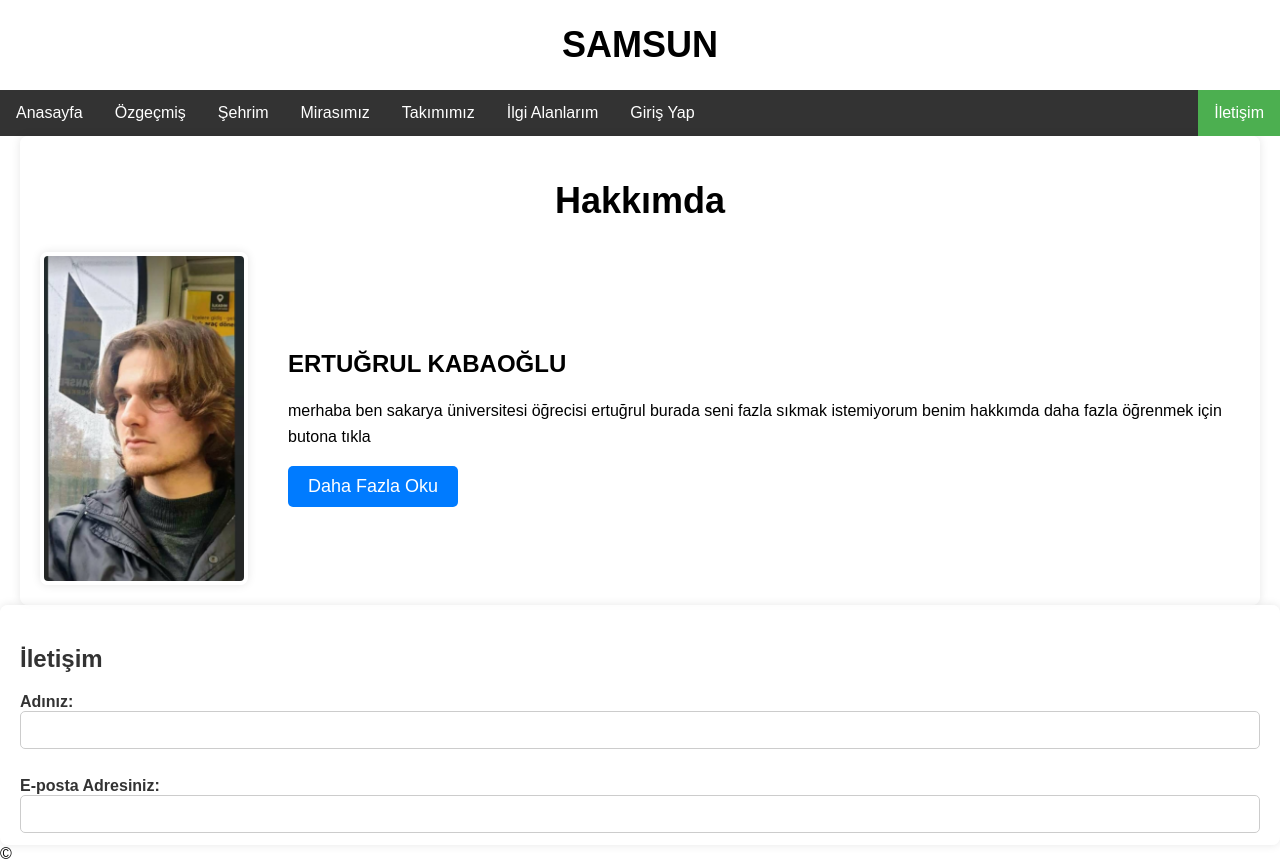
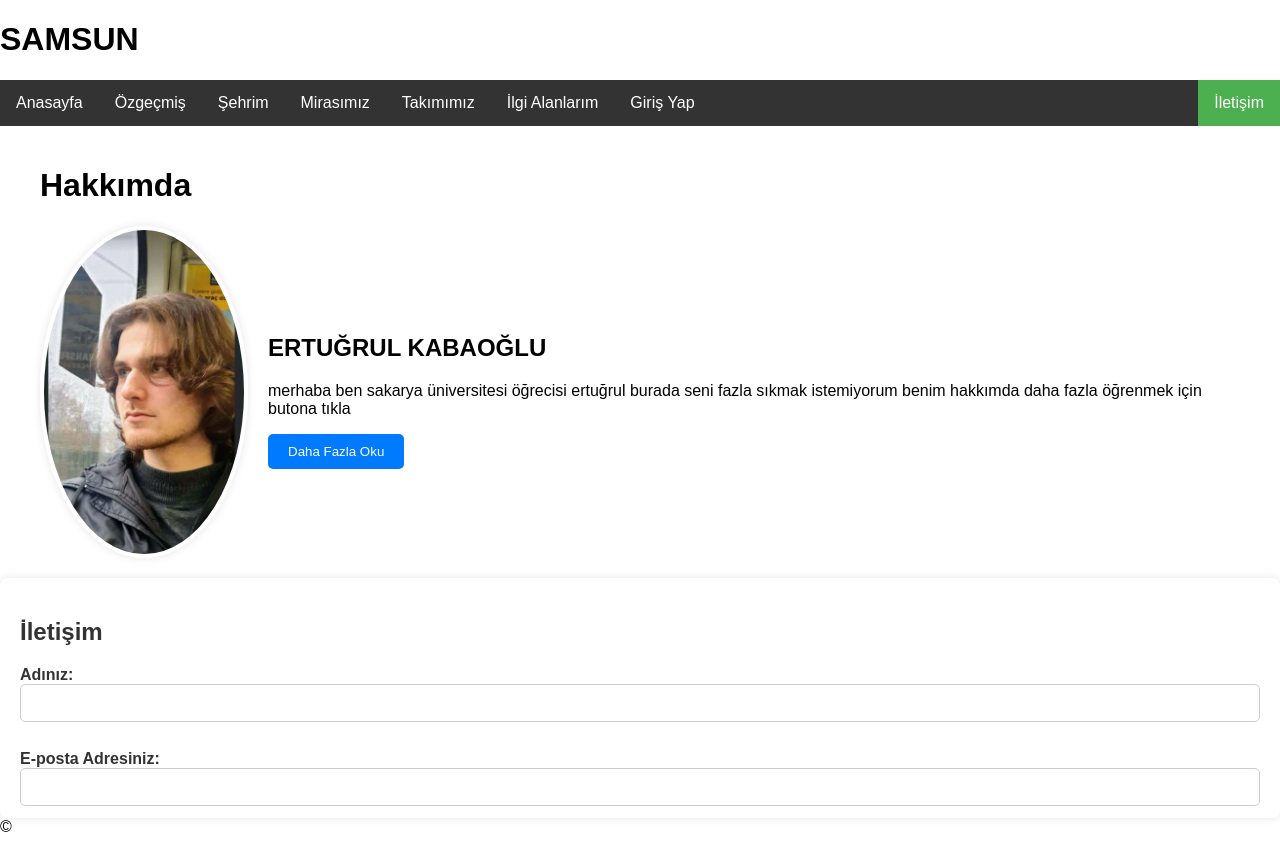
Before and after one commit to Wujin0/Sakarya-niversitesi-Web-teknolojileri, a PHP site: page / in a window 1280 px wide. After the commit the page ends 832 px from the top, so only its background shows below. Run offline with PHP 8.4, Linux system fonts and the light colour scheme.

Commit message:
css kısmını düzenledim

```diff
--- a/style.css
+++ b/style.css
@@ -1,66 +1,3 @@
-body {
-    font-family: Arial, sans-serif;
-    margin: 0;
-    padding: 0;
-}
-.container {
-    max-width: 800px;
-    margin: 20px auto;
-    padding: 20px;
-    background-color: #f9f9f9;
-    border-radius: 8px;
-    box-shadow: 0 0 10px rgba(0, 0, 0, 0.1);
-}
-h1 {
-    font-size: 36px;
-    text-align: center;
-}
-.info {
-    display: flex;
-    justify-content: space-between;
-    align-items: center;
-    margin-top: 30px;
-}
-.info img {
-    max-width: 200px;
-    border-radius: 8px;
-}
-.info .text {
-    flex: 1;
-    margin-left: 20px;
-}
-.info .text h2 {
-    font-size: 24px;
-}
-.info .text p {
-    font-size: 16px;
-    line-height: 1.6;
-}
-.info .text button {
-    padding: 10px 20px;
-    font-size: 18px;
-    background-color: #007bff;
-    color: #fff;
-    border: none;
-    border-radius: 5px;
-    cursor: pointer;
-    transition: background-color 0.3s ease;
-}
-.info .text button:hover {
-    background-color: #0056b3;
-}
-.long-info {
-    display: none;
-    margin-top: 30px;
-}
-.long-info p {
-    font-size: 16px;
-    line-height: 1.6;
-}
-/*fotoğraf için*/
-
-/* styles.css */
-
 /* Genel stil */
 body {
     font-family: Arial, sans-serif;
@@ -118,9 +55,6 @@ button:hover {
     line-height: 1.6;
 }
 
-
-/* style.css */
-
 /* Navbar */
 nav ul {
     list-style-type: none;
@@ -158,41 +92,23 @@ nav ul li:last-child a {
 nav ul li:last-child a:hover {
     background-color: #45a049;
 }
-/* arka plan*/
-/* style.css */
 
-/* Genel stil */
+/* Arka plan */
 body.arkaplan1 {
-    font-family: Arial, sans-serif;
-    margin: 0;
-    padding: 0;
     background-image: url('arkaplan.jpeg');
     background-size: cover;
     background-position: center;
     background-repeat: no-repeat;
 }
 
-
 body.arkaplan2 {
-    font-family: Arial, sans-serif;
-    margin: 0;
-    padding: 0;
     background-image: url('');
     background-size: cover;
     background-position: center;
     background-repeat: no-repeat;
 }
-.container {
-    max-width: 1200px;
-    margin: 0 auto;
-    padding: 20px;
-    background-color: rgba(255, 255, 255, 0.8);
-    border-radius: 8px;
-    box-shadow: 0 0 10px rgba(0, 0, 0, 0.1);
-}
 
-/* iletişim kısmı tasarımı*/
-/* İletişim kısmı için güncellenmiş CSS kodları */
+/* İletişim kısmı tasarımı */
 section {
     max-height: 25vh; /* Ekran yüksekliğinin dörtte biri kadar */
     overflow-y: auto; /* İçerik aştığında dikey kaydırma çubuğu */
```
